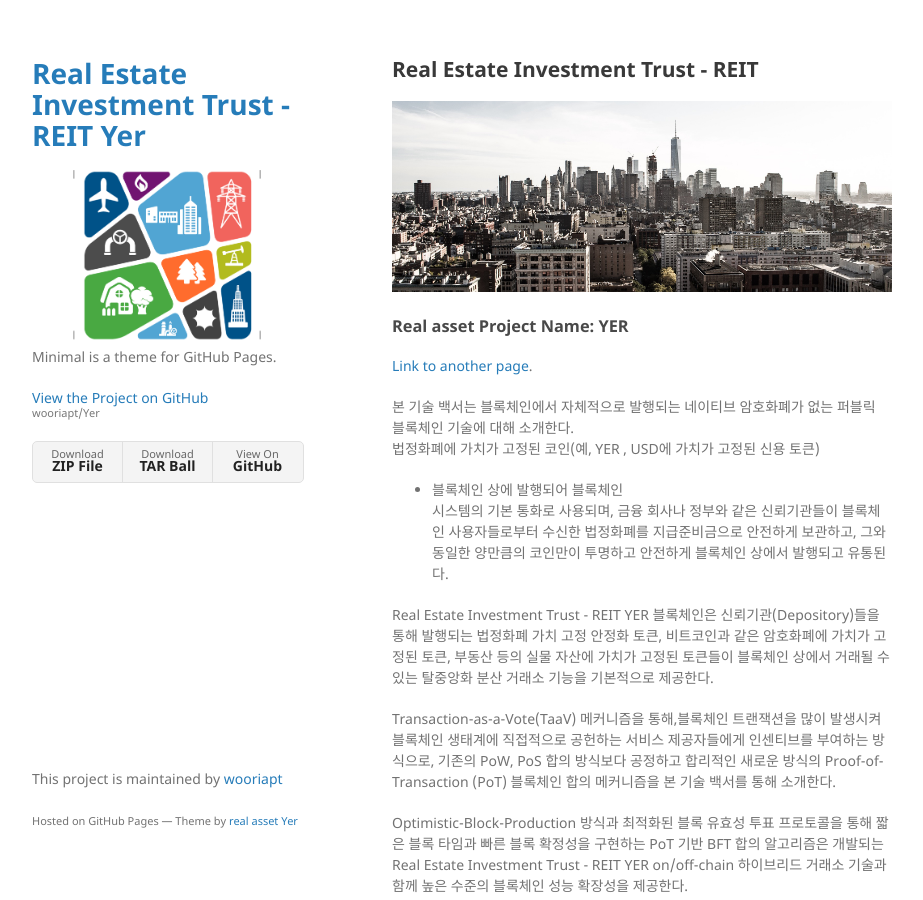
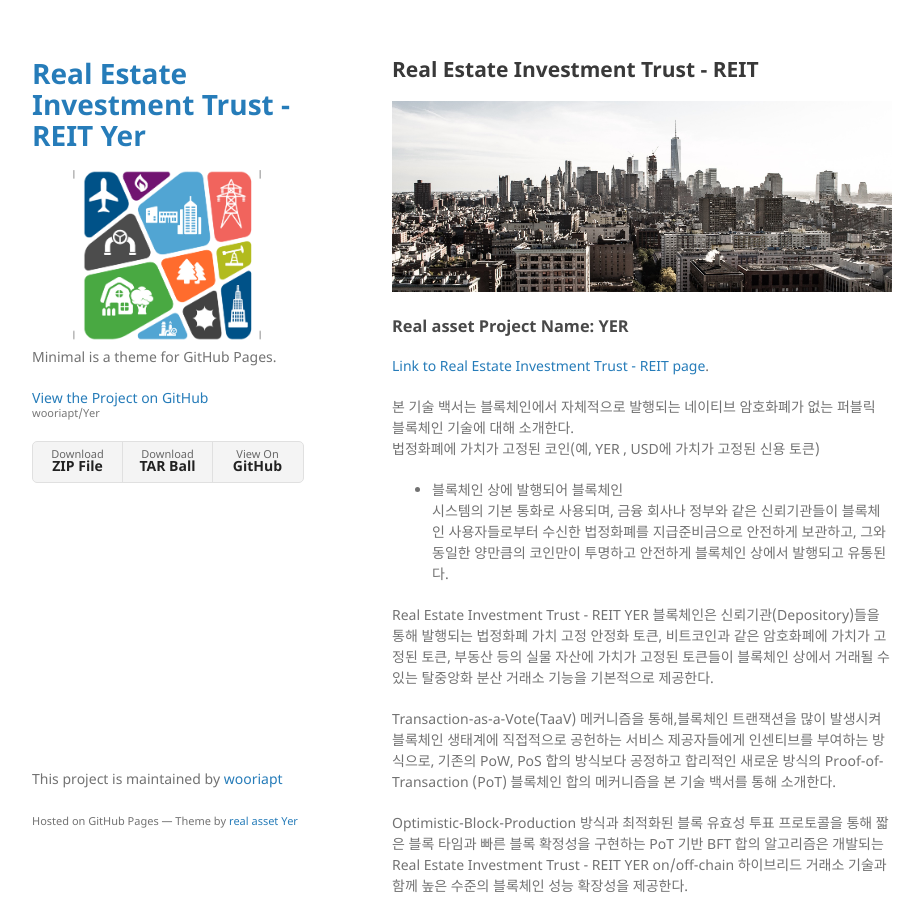
Before and after one commit to wooriapt/Yer, a Jekyll site: the page built from index.md, in a window 1280 px wide and 900 px high. Shown: the whole window, without its empty margins (178-1101 px from the left). Built offline with Jekyll 4.4.1, drawn with Linux system fonts in a browser that asks for light colours; our own code applies the rules of GitHub Pages for plain Markdown files.

Commit message:
Update index.md

```diff
--- a/index.md
+++ b/index.md
@@ -6,7 +6,7 @@ layout: default
 ![_config.yml]({{ site.baseurl }}/assets/img/ki9EwJDZQYGHsdJpb.jpg)
 ### Real asset Project Name: YER
 
-[Link to another page](./another-page.html).
+[Link to Real Estate Investment Trust - REIT page](./another-page.html).
 
 본 기술 백서는 블록체인에서 자체적으로 발행되는 네이티브 암호화폐가 없는 퍼블릭 블록체인 기술에 대해 소개한다.
 법정화폐에 가치가 고정된 코인(예, YER , USD에 가치가 고정된 신용 토큰)
```
